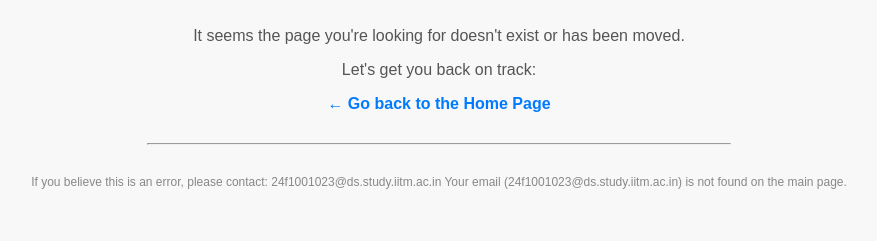
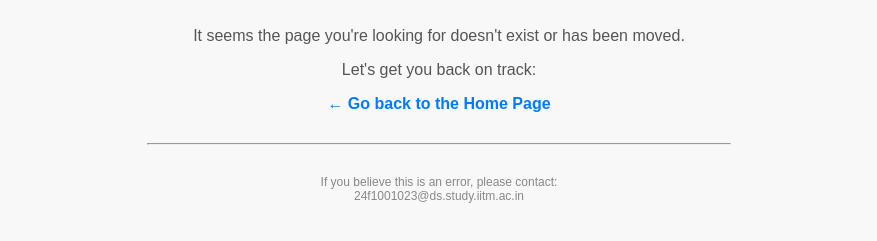
Before and after one commit to 24f1001023/custom-404, a plain HTML site: page 404.html in a window 1280 px wide. Shown: the part 295-536 px from the top of the page, without its empty margins (201-1078 px from the left). Drawn offline with Linux system fonts and the light colour scheme.

Commit message:
Update 404.html

```diff
--- a/404.html
+++ b/404.html
@@ -28,8 +28,8 @@
   <a href="/">← Go back to the Home Page</a>
   <hr style="width:50%; margin: 30px auto;">
   <p style="font-size: 12px; color: #888;">
-    If you believe this is an error, please contact:
+    If you believe this is an error, please contact:<br>
     24f1001023@ds.study.iitm.ac.in
-  Your email (24f1001023@ds.study.iitm.ac.in) is not found on the main page.</p>
+  </p>
 </body>
 </html>
```
